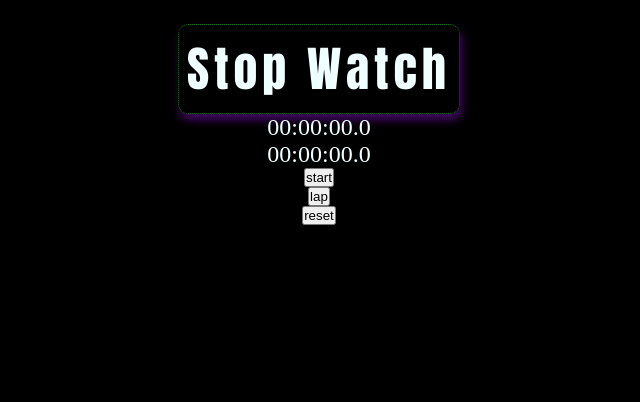
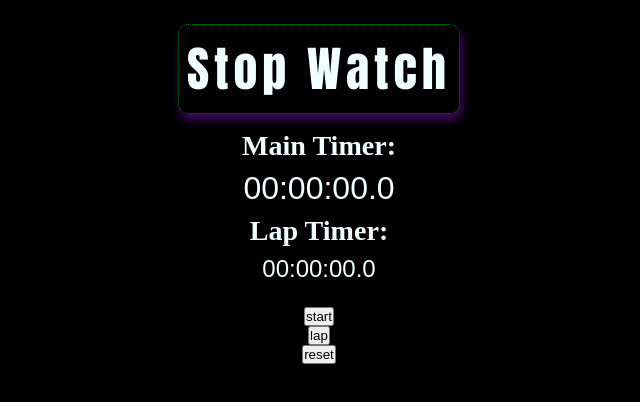
Before and after one commit to adamWatch/stopwatch, a React (Vite) app: page / in a window 1280 px wide. Shown: the top 402 px of the page, without its empty margins (321-961 px from the left). Built offline with nearby package versions, Linux system fonts and the light colour scheme.

Commit message:
add ShowTimer styles

```diff
--- a/src/components/ShowTimer.tsx
+++ b/src/components/ShowTimer.tsx
@@ -1,4 +1,5 @@
 import { formatTime } from '../utils/formatTime';
+import '../styles/ShowTimer.css';
 
 
 interface ShowTimeProps{
@@ -12,8 +13,10 @@ export const ShowTimer = (props:ShowTimeProps)=>{
 
     return (
         <div className="timer__container">
-            <div className="main__timer">{formatTime(mainTimer)}</div>
-            <div className="lap__timer">{formatTime(secondTimer)}</div>
+            <h3>Main Timer:</h3>
+            <div className="timer main">{formatTime(mainTimer)}</div>
+            <h3>Lap Timer:</h3>
+            <div className="timer">{formatTime(secondTimer)}</div>
         </div>
     )
 }
--- /dev/null
+++ b/src/styles/ShowTimer.css
@@ -0,0 +1,15 @@
+.timer__container {
+    padding: 1rem;
+    display: flex;
+    flex-direction: column;
+    align-items: center;
+}
+
+.timer {
+    font-family: Arial, Helvetica, sans-serif;
+    padding: 0.5rem;
+}
+
+.timer.main {
+    font-size: 2rem;
+}
```
